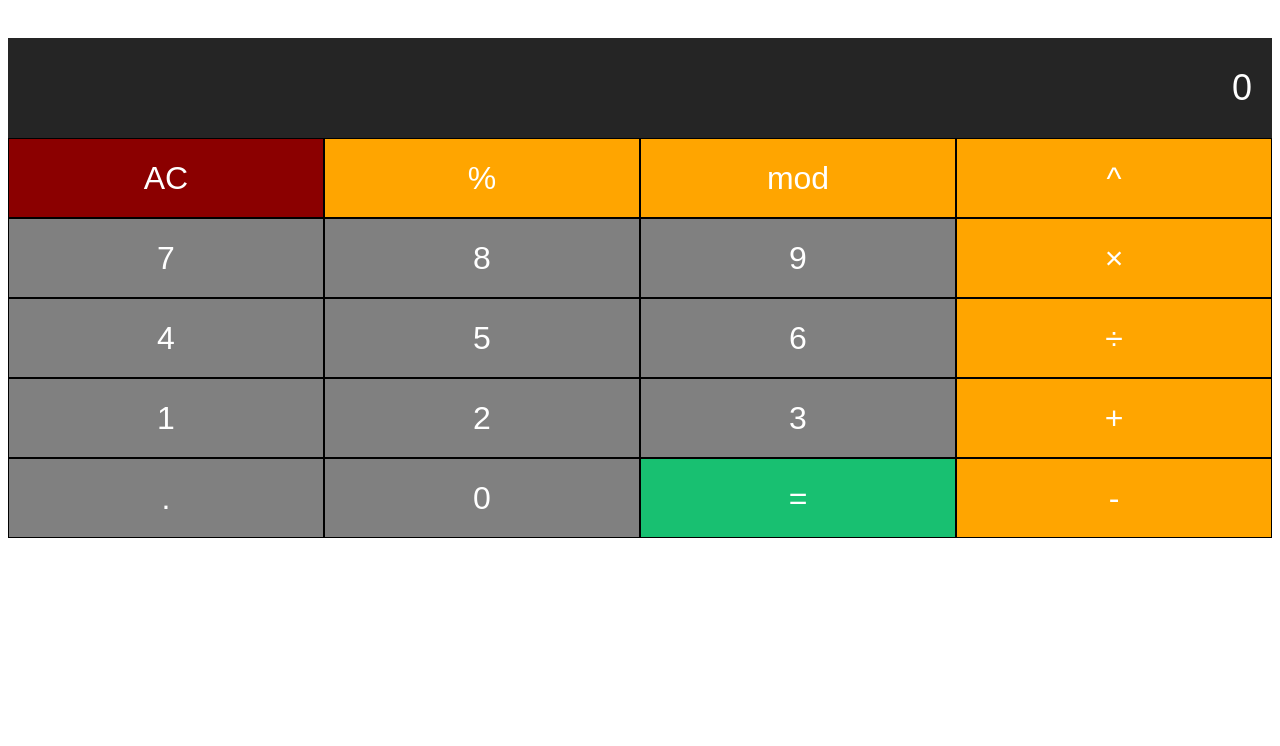
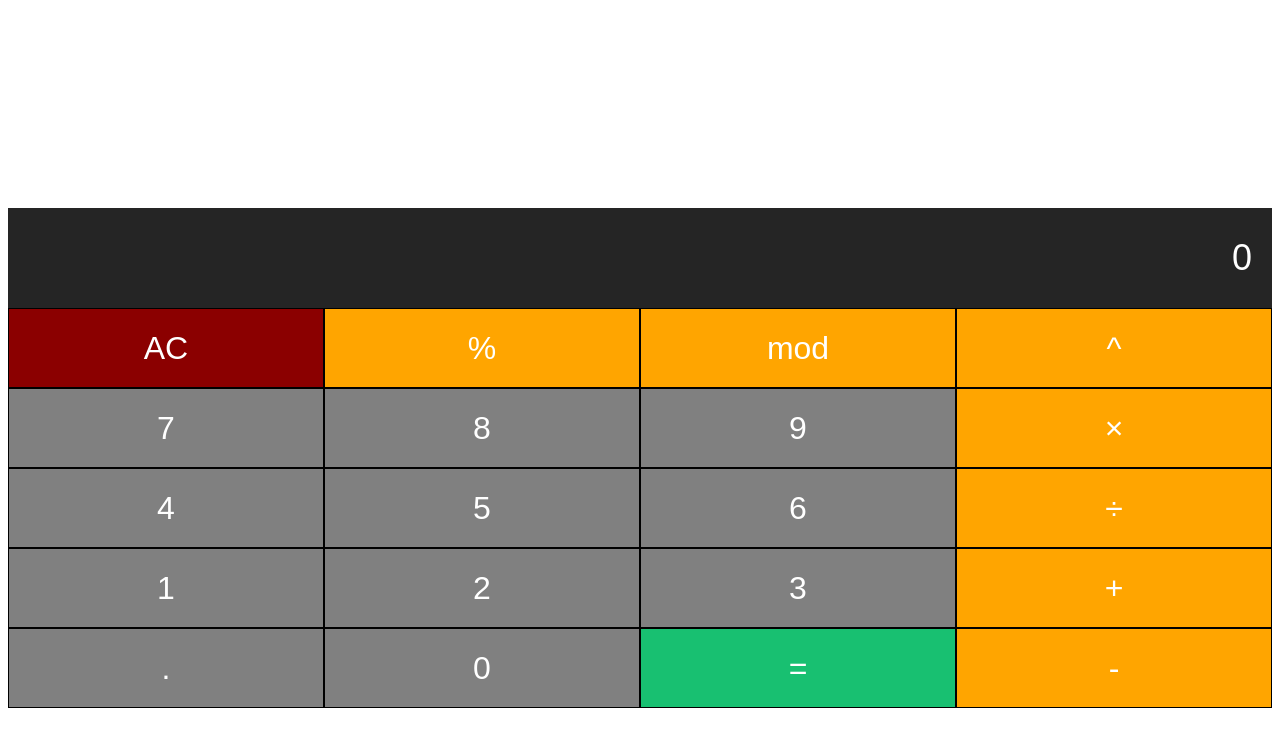
Before and after one commit to triyeye/CalculatorProject, a plain HTML site: page index.html in a window 1280 px wide. Drawn offline with Linux system fonts and the light colour scheme.

Commit message:
Update stylesheet.css

```diff
--- a/stylesheet.css
+++ b/stylesheet.css
@@ -1,7 +1,7 @@
 .calculator {
     text-align: center;
     margin: 0 auto;
-    padding-top: 30px;
+    padding-top: 200px;
 }
 
 .calculator-screen {
```
